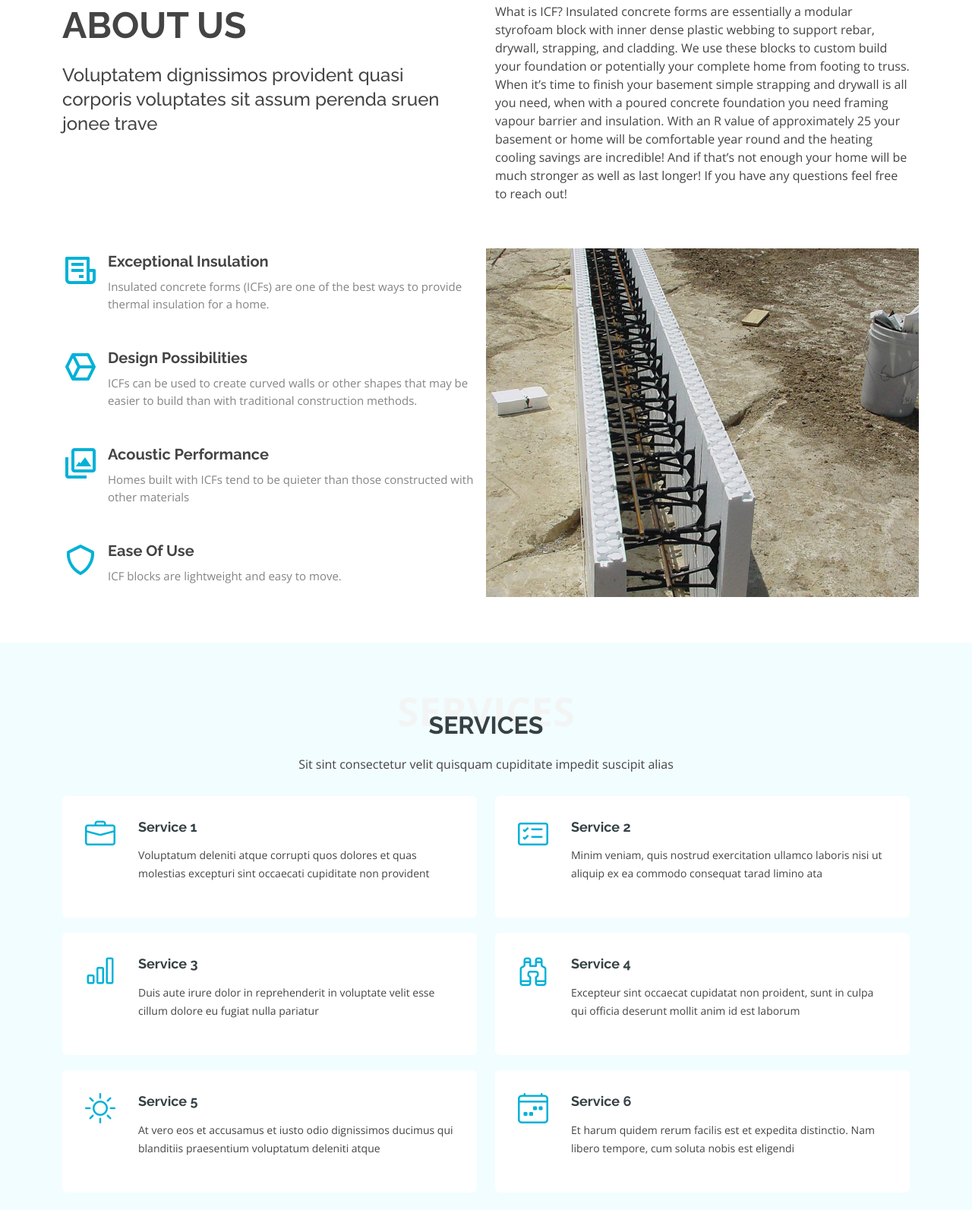
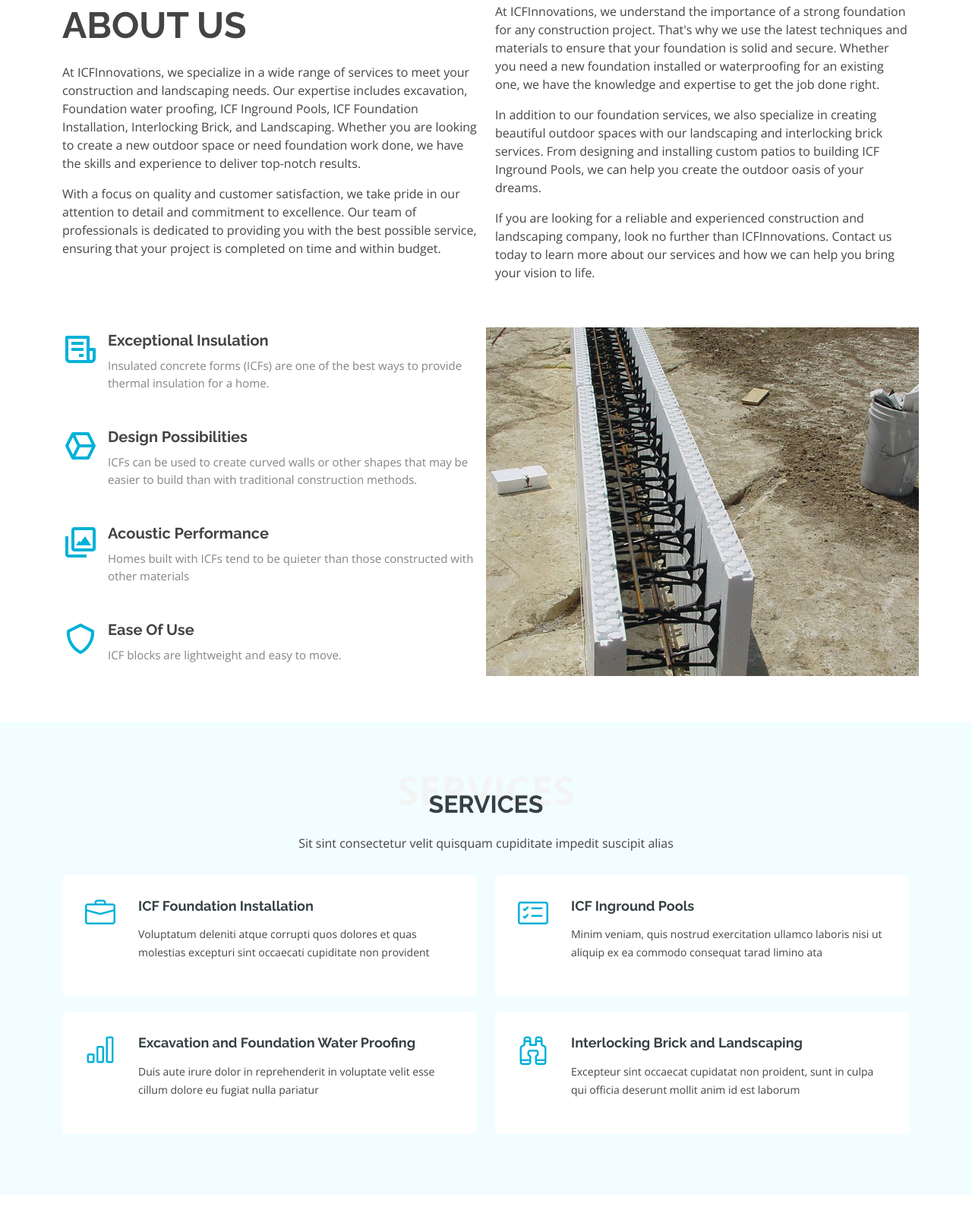
Before and after one commit to icfinnovations/icfinnovations.github.io, a plain HTML site: page index.html in a window 1280 px wide. Shown: the part 731-2324 px from the top of the page at 76% size. Drawn offline with nearby package versions, Linux system fonts and the light colour scheme.

Commit message:
updates - aboutUs
about us, contact info, and services

```diff
--- a/index.html
+++ b/index.html
@@ -153,7 +153,7 @@
         </a>
 	-->
       </div>
-    </div>
+
   </section><!-- End Hero -->
 
   <main id="main">
@@ -165,16 +165,21 @@
         <div class="row content">
           <div class="col-lg-6">
             <h2>About us</h2>
-            <h3>Voluptatem dignissimos provident quasi corporis voluptates sit assum perenda sruen jonee trave</h3>
+			   <p> At ICFInnovations, we specialize in a wide range of services to meet your construction and landscaping needs. Our expertise includes excavation, Foundation water proofing, ICF Inground Pools, ICF Foundation Installation, Interlocking Brick, and Landscaping. Whether you are looking to create a new outdoor space or need foundation work done, we have the skills and experience to deliver top-notch results. </p>
+
+			  <p>With a focus on quality and customer satisfaction, we take pride in our attention to detail and commitment to excellence. Our team of professionals is dedicated to providing you with the best possible service, ensuring that your project is completed on time and within budget. </p>
+
+
+           <!-- <h3>Voluptatem dignissimos provident quasi corporis voluptates sit assum perenda sruen jonee trave</h3> -->
           </div>
           <div class="col-lg-6 pt-4 pt-lg-0">
-            <p> What is ICF?
-Insulated concrete forms are essentially a modular styrofoam block with inner dense plastic webbing to support rebar, drywall, strapping, and cladding.
-We use these blocks to custom build your foundation or potentially your complete home from footing to truss.
-When it’s time to finish your basement simple strapping and drywall is all you need, when with a poured concrete foundation you need framing vapour barrier and insulation.
-With an R value of approximately 25 your basement or home will be comfortable year round and the heating cooling savings are incredible!
-And if that’s not enough your home will be much stronger as well as last longer!
-If you have any questions feel free to reach out!
+
+
+<p>At ICFInnovations, we understand the importance of a strong foundation for any construction project. That's why we use the latest techniques and materials to ensure that your foundation is solid and secure. Whether you need a new foundation installed or waterproofing for an existing one, we have the knowledge and expertise to get the job done right.</p>
+
+<p>In addition to our foundation services, we also specialize in creating beautiful outdoor spaces with our landscaping and interlocking brick services. From designing and installing custom patios to building ICF Inground Pools, we can help you create the outdoor oasis of your dreams. </p>
+
+<p>If you are looking for a reliable and experienced construction and landscaping company, look no further than ICFInnovations. Contact us today to learn more about our services and how we can help you bring your vision to life.
             </p>
          <!--   <ul>
               <li><i class="ri-check-double-line"></i> Ullamco laboris nisi ut aliquip ex ea commodo consequa</li>
@@ -272,37 +277,37 @@ If you have any questions feel free to reach out!
           <p>Sit sint consectetur velit quisquam cupiditate impedit suscipit alias</p>
         </div>
 
-        <div class="row">
+<div class="row">
           <div class="col-md-6">
             <div class="icon-box">
               <i class="bi bi-briefcase"></i>
-              <h4><a href="#">Service 1</a></h4>
+              <h4><a href="#">ICF Foundation Installation&nbsp;</a></h4>
               <p>Voluptatum deleniti atque corrupti quos dolores et quas molestias excepturi sint occaecati cupiditate non provident</p>
             </div>
           </div>
           <div class="col-md-6 mt-4 mt-md-0">
             <div class="icon-box">
               <i class="bi bi-card-checklist"></i>
-              <h4><a href="#">Service 2</a></h4>
+              <h4><a href="#">ICF Inground Pools&nbsp;&nbsp;</a></h4>
               <p>Minim veniam, quis nostrud exercitation ullamco laboris nisi ut aliquip ex ea commodo consequat tarad limino ata</p>
             </div>
           </div>
           <div class="col-md-6 mt-4 mt-md-0">
             <div class="icon-box">
               <i class="bi bi-bar-chart"></i>
-              <h4><a href="#">Service 3</a></h4>
+              <h4><a href="#">Excavation and Foundation Water Proofing&nbsp;&nbsp;</a></h4>
               <p>Duis aute irure dolor in reprehenderit in voluptate velit esse cillum dolore eu fugiat nulla pariatur</p>
             </div>
           </div>
           <div class="col-md-6 mt-4 mt-md-0">
             <div class="icon-box">
               <i class="bi bi-binoculars"></i>
-              <h4><a href="#">Service 4</a></h4>
+              <h4><a href="#">Interlocking Brick and Landscaping&nbsp;</a></h4>
               <p>Excepteur sint occaecat cupidatat non proident, sunt in culpa qui officia deserunt mollit anim id est laborum</p>
             </div>
           </div>
           <div class="col-md-6 mt-4 mt-md-0">
-            <div class="icon-box">
+          <!--  <div class="icon-box">
               <i class="bi bi-brightness-high"></i>
               <h4><a href="#">Service 5</a></h4>
               <p>At vero eos et accusamus et iusto odio dignissimos ducimus qui blanditiis praesentium voluptatum deleniti atque</p>
@@ -313,7 +318,7 @@ If you have any questions feel free to reach out!
               <i class="bi bi-calendar4-week"></i>
               <h4><a href="#">Service 6</a></h4>
               <p>Et harum quidem rerum facilis est et expedita distinctio. Nam libero tempore, cum soluta nobis est eligendi</p>
-            </div>
+            </div> -->
           </div>
         </div>
 
@@ -581,19 +586,19 @@ If you have any questions feel free to reach out!
             <div class="col-lg-4 info">
               <i class="ri-map-pin-line"></i>
               <h4>Location:</h4>
-              <p>A108 Adam Street<br>New York, NY 535022</p>
+				<p>950 Carleton Street<br>Unit 11<br>Cornwall, ON K6H 6B9</p>
             </div>
 
             <div class="col-lg-4 info mt-4 mt-lg-0">
               <i class="ri-mail-line"></i>
               <h4>Email:</h4>
-              <p>info@example.com<br>contact@example.com</p>
+              <p>will@icfinnovations.ca</p>
             </div>
 
             <div class="col-lg-4 info mt-4 mt-lg-0">
               <i class="ri-phone-line"></i>
               <h4>Call:</h4>
-              <p>+1 5589 55488 51<br>+1 5589 22475 14</p>
+              <p>613.362.7773</p>
             </div>
           </div>
         </div>
```
